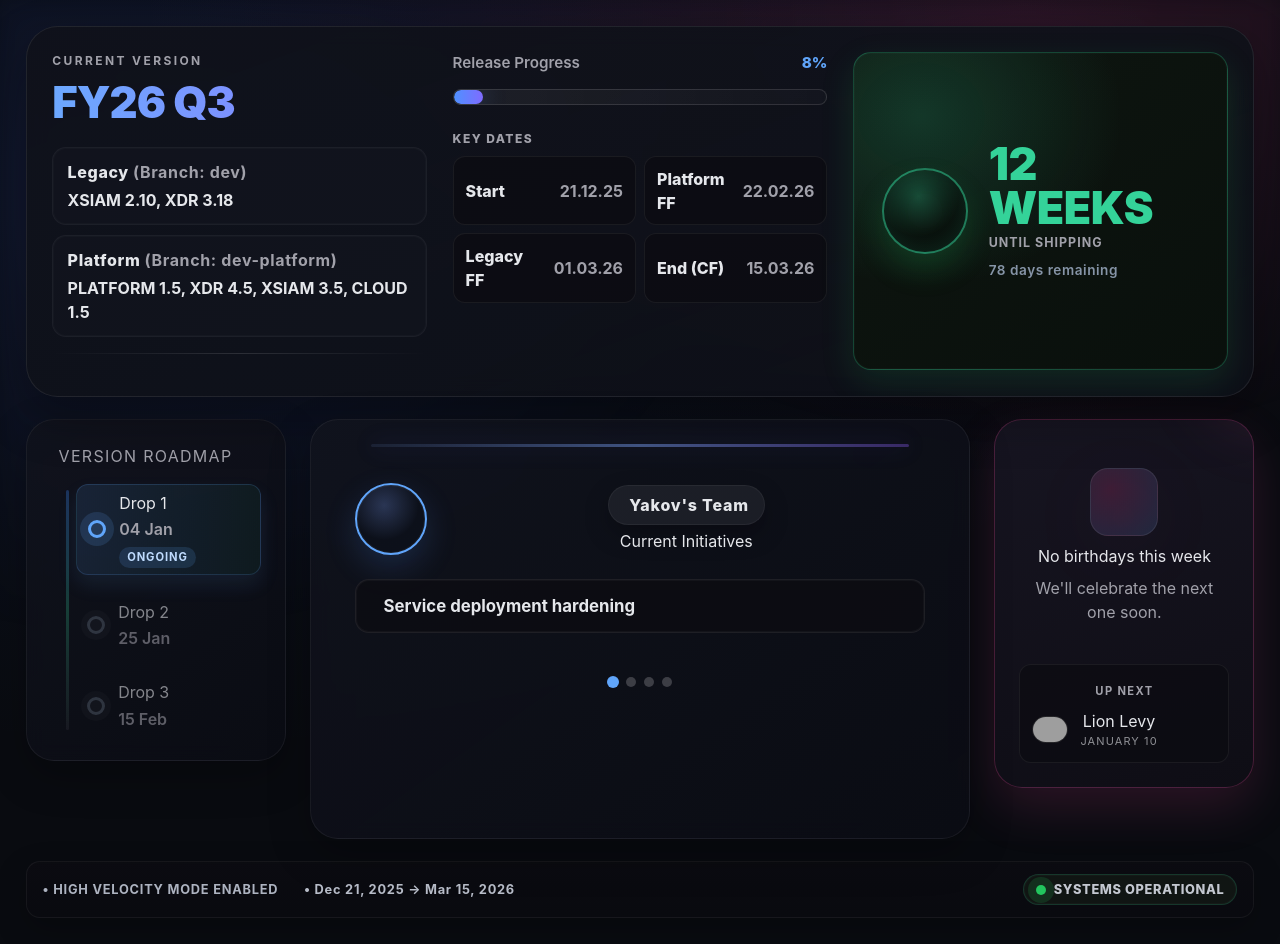
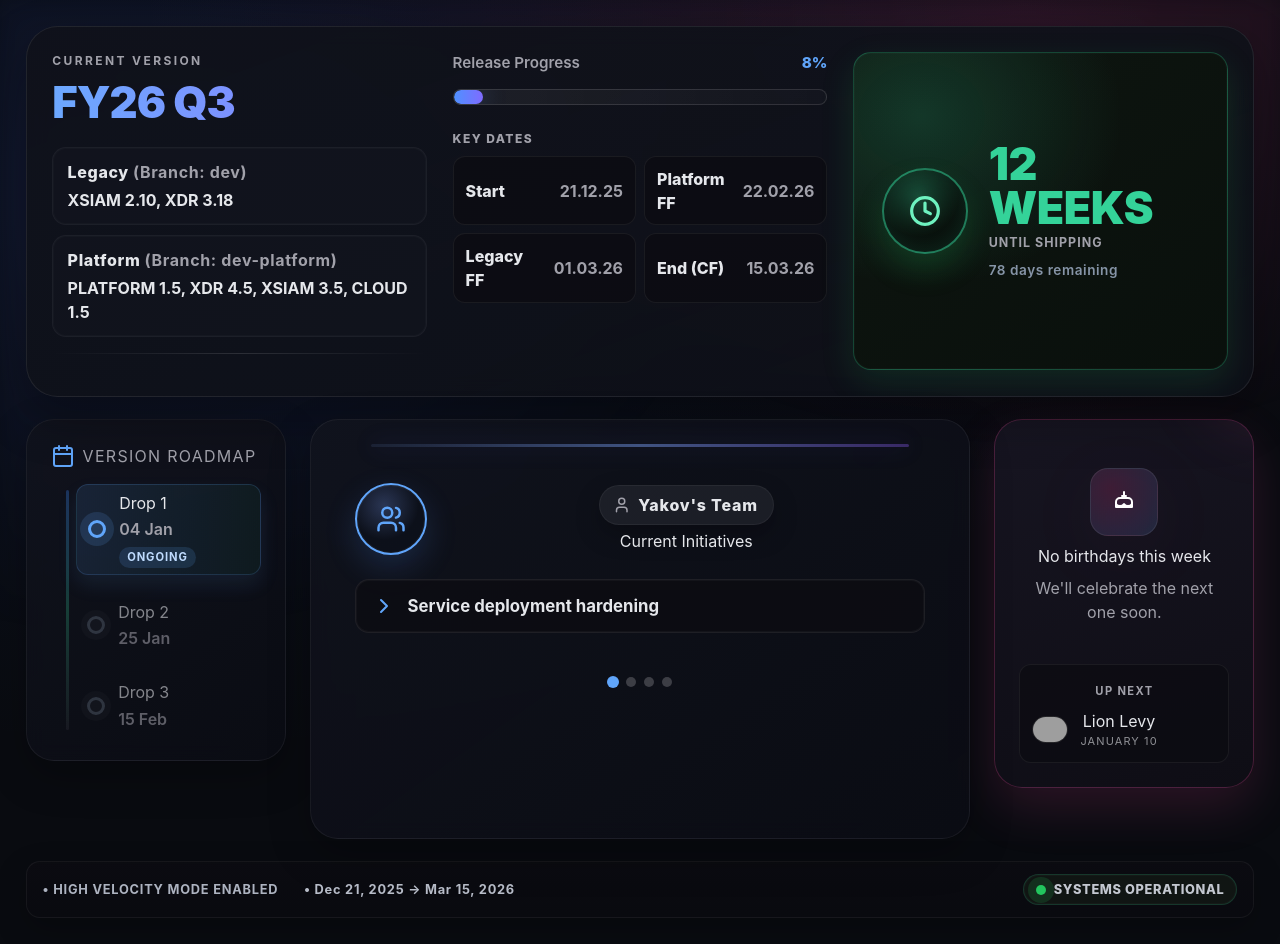
Before and after one commit to EliCohen/panw-dashboard, an Angular app: page / in a window 1280 px wide. Built offline with nearby package versions, Linux system fonts and the light colour scheme; grey boxes are pictures that could not be loaded.

Commit message:
Sanitize inline dashboard icons

```diff
--- a/src/app/dashboard/dashboard.component.ts
+++ b/src/app/dashboard/dashboard.component.ts
@@ -1,7 +1,8 @@
 import { AsyncPipe, CommonModule, NgClass } from '@angular/common';
-import { ChangeDetectionStrategy, ChangeDetectorRef, Component, OnDestroy, OnInit, inject } from '@angular/core';
 import { BreakpointObserver, Breakpoints, LayoutModule } from '@angular/cdk/layout';
 import { ScrollingModule } from '@angular/cdk/scrolling';
+import { DomSanitizer, SafeHtml } from '@angular/platform-browser';
+import { ChangeDetectionStrategy, ChangeDetectorRef, Component, OnDestroy, OnInit, inject } from '@angular/core';
 import { Subscription } from 'rxjs';
 import { Birthday, Drop, Team, VersionData } from '../../models';
 import { calendarIcon, cakeIcon, checkIcon, chevronIcon, clockIcon, usersIcon, usersMiniIcon } from '../../icons';
@@ -42,13 +43,13 @@ export class DashboardComponent implements OnInit, OnDestroy {
   weeksLeft = 0;
 
   // Inline SVG strings for quick binding in the template.
-  readonly calendarIcon = calendarIcon;
-  readonly cakeIcon = cakeIcon;
-  readonly checkIcon = checkIcon;
-  readonly chevronIcon = chevronIcon;
-  readonly clockIcon = clockIcon;
-  readonly usersIcon = usersIcon;
-  readonly usersMiniIcon = usersMiniIcon;
+  readonly calendarIcon: SafeHtml;
+  readonly cakeIcon: SafeHtml;
+  readonly checkIcon: SafeHtml;
+  readonly chevronIcon: SafeHtml;
+  readonly clockIcon: SafeHtml;
+  readonly usersIcon: SafeHtml;
+  readonly usersMiniIcon: SafeHtml;
 
   private rotateHandle?: ReturnType<typeof setInterval>;
   private subscriptions = new Subscription();
@@ -57,8 +58,17 @@ export class DashboardComponent implements OnInit, OnDestroy {
 
   constructor(
     private readonly cdr: ChangeDetectorRef,
-    breakpointObserver: BreakpointObserver
+    breakpointObserver: BreakpointObserver,
+    private readonly sanitizer: DomSanitizer
   ) {
+    this.calendarIcon = this.sanitizeIcon(calendarIcon);
+    this.cakeIcon = this.sanitizeIcon(cakeIcon);
+    this.checkIcon = this.sanitizeIcon(checkIcon);
+    this.chevronIcon = this.sanitizeIcon(chevronIcon);
+    this.clockIcon = this.sanitizeIcon(clockIcon);
+    this.usersIcon = this.sanitizeIcon(usersIcon);
+    this.usersMiniIcon = this.sanitizeIcon(usersMiniIcon);
+
     this.subscriptions.add(
       breakpointObserver.observe([Breakpoints.Handset]).subscribe(({ matches }) => {
         this.slideIntervalMs = matches ? 7000 : 10000;
@@ -128,6 +138,10 @@ export class DashboardComponent implements OnInit, OnDestroy {
         }
       })
     );
+  }
+
+  private sanitizeIcon(rawSvg: string): SafeHtml {
+    return this.sanitizer.bypassSecurityTrustHtml(rawSvg);
   }
 
   private calculateVersionData(versionData: VersionData): VersionData {
```
